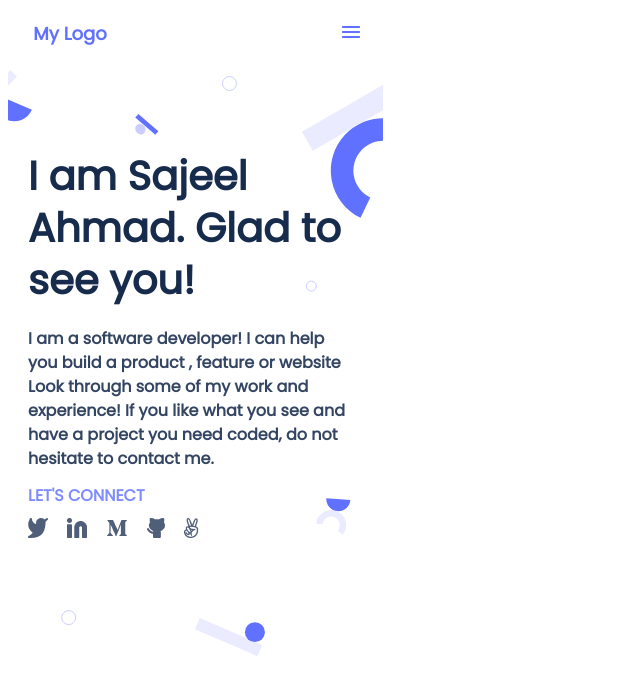
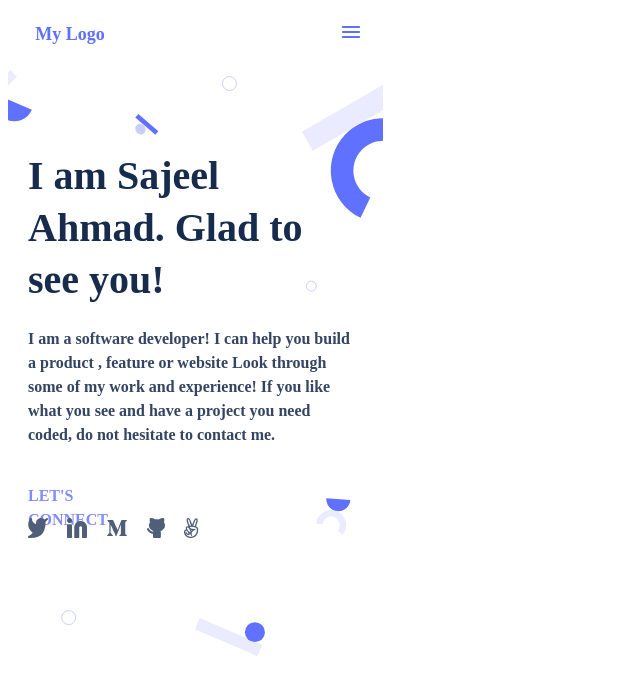
Before and after one commit to SajeelAhmad910/portfolioproject, a website: page index.html in a window 1280 px wide. Shown: the whole page, without its empty margins (0-640 px from the left). Drawn offline with Linux system fonts and the light colour scheme.

Commit message:
Fix linter error

```diff
--- a/style.css
+++ b/style.css
@@ -13,7 +13,6 @@ header {
 }
 
 #logo h1 {
-  font-family: Poppins, sans-serif;
   font-size: 18px;
   font-weight: 700;
   line-height: 20px;
@@ -46,7 +45,6 @@ header {
   margin-top: 90px;
   height: 150px;
   margin-left: 20px;
-  font-family: Poppins, sans-serif;
   font-size: 40px;
   font-weight: 700;
   line-height: 52px;
@@ -61,7 +59,6 @@ header {
   width: 327px;
   height: 146px;
   margin-left: 20px;
-  font-family: Poppins, sans-serif;
   font-size: 16px;
   font-weight: 400px;
   line-height: 24px;
@@ -74,7 +71,6 @@ header {
   height: 24px;
   margin-left: 20px;
   gap: 8px;
-  font-family: Poppins, sans-serif;
   font-weight: 500px;
   font-size: 16px;
   line-height: 24px;
```
